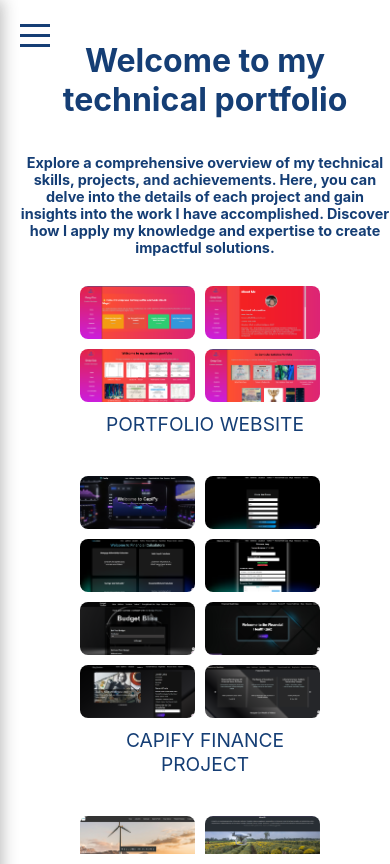
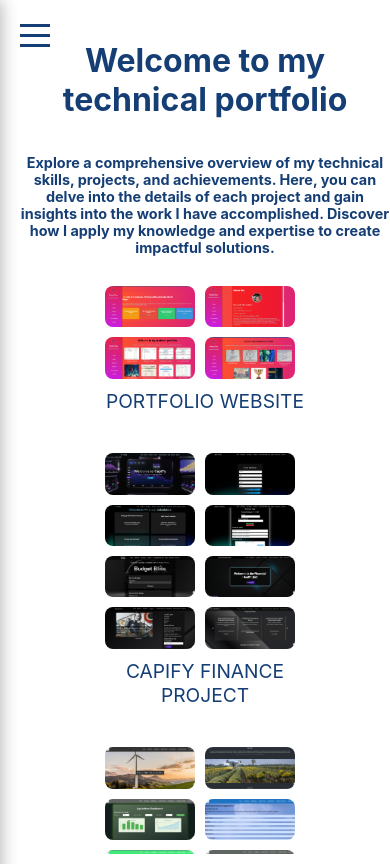
Before and after one commit to THE-DEEPDAS/Portfolio-Website, a React (Create React App) app: page /technical in a window 390 px wide. Built offline with nearby package versions, Linux system fonts and the light colour scheme.

Commit message:
made some improvements in imagecard

```diff
--- a/src/components/ImageCard.css
+++ b/src/components/ImageCard.css
@@ -1,98 +1,3 @@
-.image-card {
-    position: relative;
-    width: 250px;
-    margin: 10px;
-    cursor: pointer;
-    transition: transform 0.3s ease;
-}
-
-.image-card:hover {
-    transform: scale(1.1);
-}
-
-.image-card-img {
-    width: 100%;
-    height: 200px;
-    object-fit: cover;
-    border-radius: 8px;
-}
-
-.image-gallery {
-    display: flex;
-    flex-wrap: wrap;
-    gap: 10px;
-}
-
-.image-gallery img {
-    width: calc(50% - 10px);
-    height: auto;
-    border-radius: 8px;
-}
-
-.image-card-title {
-    text-align: center;
-    margin-top: 10px;
-    font-size: 1.2em;
-    color: #fff;
-}
-
-.image-overlay {
-    position: fixed;
-    top: 0;
-    left: 0;
-    right: 0;
-    bottom: 0;
-    background-color: rgba(0, 0, 0, 0.8);
-    display: flex;
-    justify-content: center;
-    align-items: center;
-    z-index: 1000;
-}
-
-.image-enlarged {
-    position: relative;
-    width: 80%;
-    max-width: 800px;
-    padding: 20px;
-    background-color: #fff;
-    border-radius: 10px;
-    box-shadow: 0 4px 8px rgba(0, 0, 0, 0.5);
-    text-align: center;
-}
-
-.close-button {
-    position: absolute;
-    top: 10px;
-    right: 10px;
-    background: #ff5f5f;
-    border: none;
-    padding: 10px;
-    border-radius: 50%;
-    color: #fff;
-    cursor: pointer;
-}
-
-.enlarged-img {
-    width: 100%;
-    height: auto;
-    max-height: 500px;
-    border-radius: 10px;
-}
-
-.image-description {
-    margin-top: 20px;
-    color: #333;
-}
-
-.image-description h3 {
-    margin-bottom: 10px;
-}
-
-.image-description p {
-    font-size: 1em;
-}
-
-
 .image-card {
     position: relative;
     width: 250px;
@@ -174,19 +79,19 @@
     border-radius: 10px;
 }
 
-/* New styles for next/previous buttons */
 .prev-button, .next-button {
-    background: #3498db;
+    background: rgba(255, 255, 255, 0.3);
     border: none;
     padding: 10px 15px;
-    color: #fff;
-    font-size: 1rem;
+    color: rgba(255, 255, 255, 0.7);
+    font-size: 1.5rem;
     cursor: pointer;
     border-radius: 5px;
     margin: 0 10px;
     position: absolute;
     top: 50%;
     transform: translateY(-50%);
+    transition: background-color 0.3s ease, color 0.3s ease;
 }
 
 .prev-button {
@@ -198,10 +103,10 @@
 }
 
 .prev-button:hover, .next-button:hover {
-    background-color: #2980b9;
+    background-color: rgba(255, 255, 255, 0.5);
+    color: #153E75;
 }
 
-/* Description */
 .image-description {
     margin-top: 20px;
     color: #333;
@@ -214,3 +119,23 @@
 .image-description p {
     font-size: 1em;
 }
+
+@media screen and (max-width: 768px) {
+    .image-card {
+        width: 200px;
+    }
+
+    .image-card:hover {
+        transform: scale(1.05);
+    }
+
+    .prev-button, .next-button {
+        font-size: 1.2rem;
+        opacity: 0.5;
+        color: #153E75;
+    }
+
+    .prev-button:hover, .next-button:hover {
+        opacity: 1;
+    }
+}
```
